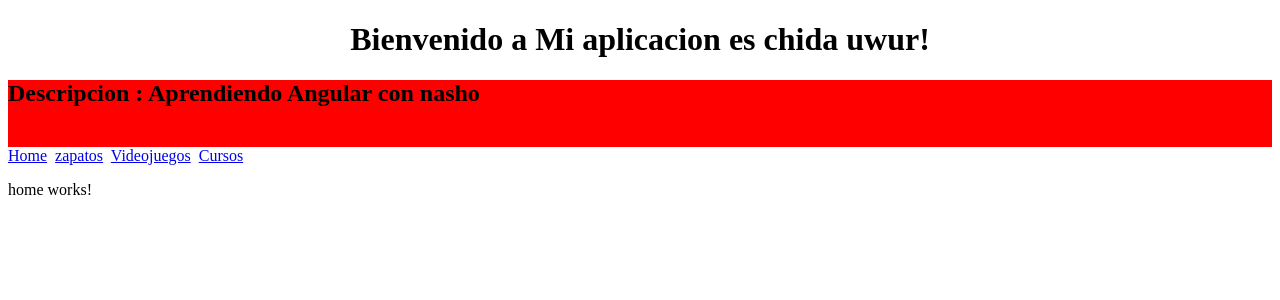
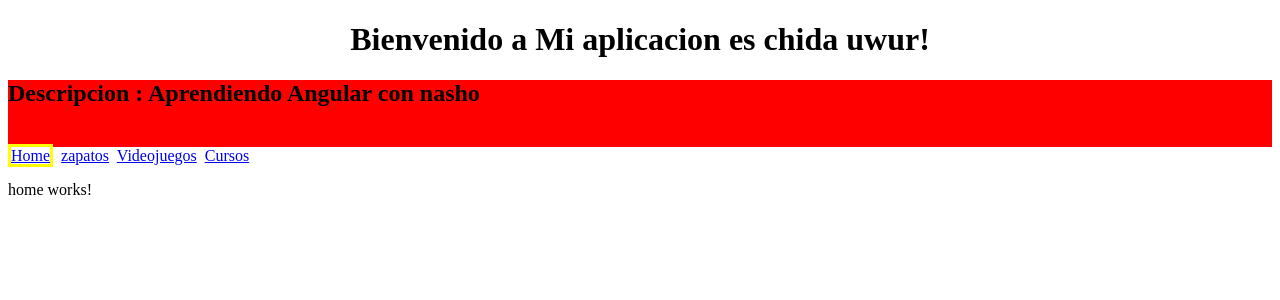
Before and after one commit to SrChach/js_and_frameworks, an Angular app in the folder angular/: page /home in a window 1280 px wide. Shown: the top 300 px of the page. Built offline with nearby package versions, Linux system fonts and the light colour scheme.

Commit message:
routerLinkActive

```diff
--- a/angular/src/app/app-routing.module.ts
+++ b/angular/src/app/app-routing.module.ts
@@ -10,6 +10,7 @@ import { HomeComponent } from './home/home.component'
 //	Array de configuracion de las rutas
 const routes: Routes = [
 	{ path: '', component: HomeComponent},
+	{ path: 'home', component: HomeComponent},
 	{ path: 'zapatos', component: ZapatoComponent},
 	{ path: 'videojuegos', component: VideojuegoComponent},
 	{ path: 'cursos', component: CursoComponent},
--- a/angular/src/app/app.component.html
+++ b/angular/src/app/app.component.html
@@ -12,10 +12,10 @@
 </div>
 
 <nav>
-	<a [routerLink]="['/']">Home</a>&nbsp;
-	<a [routerLink]="['/zapatos']">zapatos</a>&nbsp;
-	<a [routerLink]="['/videojuegos']">Videojuegos</a>&nbsp;
-	<a [routerLink]="['/cursos']">Cursos</a>&nbsp;
+	<a [routerLink]="['/home']" [routerLinkActive]="['active']">Home</a>&nbsp;
+	<a [routerLink]="['/zapatos']" [routerLinkActive]="['active']">zapatos</a>&nbsp;
+	<a [routerLink]="['/videojuegos']" [routerLinkActive]="['active']">Videojuegos</a>&nbsp;
+	<a [routerLink]="['/cursos']" [routerLinkActive]="['active']">Cursos</a>&nbsp;
 </nav>
 
 <router-outlet></router-outlet>
--- a/angular/src/assets/style.css
+++ b/angular/src/assets/style.css
@@ -10,3 +10,7 @@
 .subrayado {
 	text-decoration: underline;
 }
+
+.active {
+	border: 3px solid yellow;
+}
```
